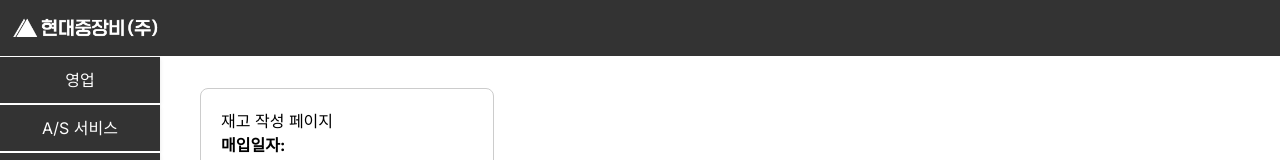
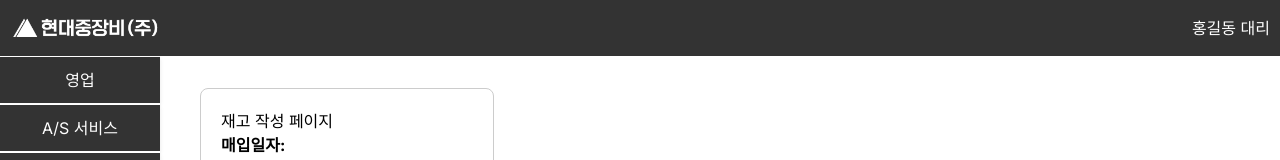
Before and after one commit to Jeongp4939/Jangbe, a Next.js app in the folder jangbe/: page /products/enter_products in a window 1280 px wide. Shown: the top 160 px of the page. Built offline with nearby package versions, Linux system fonts and the light colour scheme.

Commit message:
header.tsx 홍길동 대리 추가

```diff
--- a/jangbe/app/header.tsx
+++ b/jangbe/app/header.tsx
@@ -15,6 +15,10 @@ export default function Header() {
       >
         <Image src={"/logo.png"} alt="Logo" width={150} height={30} />
       </button>
+
+      <button className={styles.profileButton}>
+        홍길동 대리
+      </button>
     </div>
   );
 }
--- a/jangbe/app/styles.module.css
+++ b/jangbe/app/styles.module.css
@@ -31,7 +31,10 @@
 }
 
 .header {
-  width: 100dvw;
+  display: flex;
+  justify-content: space-between; /* 왼쪽과 오른쪽으로 요소를 분배 */
+  align-items: center; /* 수직으로 중앙 정렬 */
+  width: 100%;
   height: 10%;
   border: none;
   background-color: #333333;
@@ -41,3 +44,10 @@
   height: 3.5rem;
   padding: 10px;
 }
+
+.profileButton {
+  height: 3.5rem;
+  padding: 10px;
+  color: white;
+  margin-left: auto; /* 홍길동 버튼을 오른쪽으로 이동 */
+}
```
